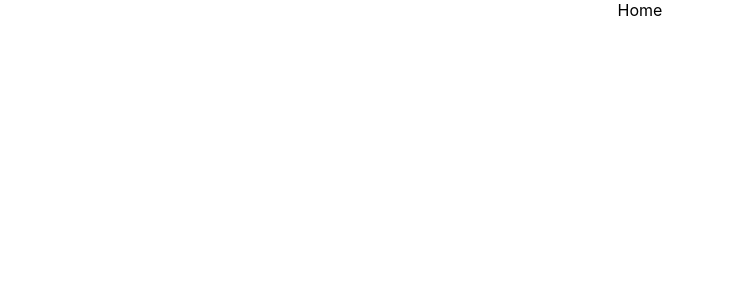
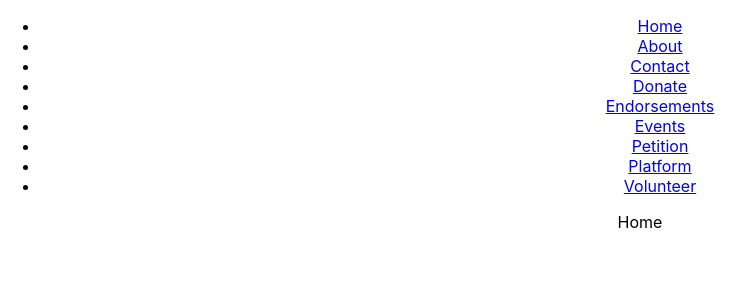
Before and after one commit to kstaver/brian-staver-2022, a React (Create React App) app: page / in a window 1280 px wide. Shown: the top 300 px of the page, without its empty margins (0-754 px from the left). Built offline with nearby package versions, Linux system fonts and the light colour scheme.

Commit message:
added narbar to app

```diff
--- a/src/App.js
+++ b/src/App.js
@@ -10,10 +10,12 @@ import Volunteer from './components/Volunteer/Volunteer';
 import Events from './components/Events/Events';
 import Donate from './components/Donate/Donate';
 import {Routes, Route} from 'react-router-dom';
+import NavBar from './components/NavBar';
 
 function App() {
   return (
     <div className="App">
+      <NavBar/>
       <Routes>
         <Route path="/" element={<Home/>}/>
         <Route path="/About" element={<About/>}/>
```
